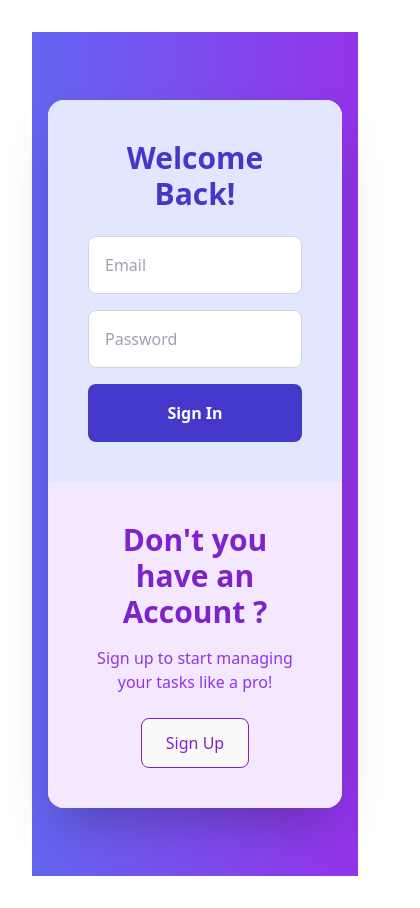
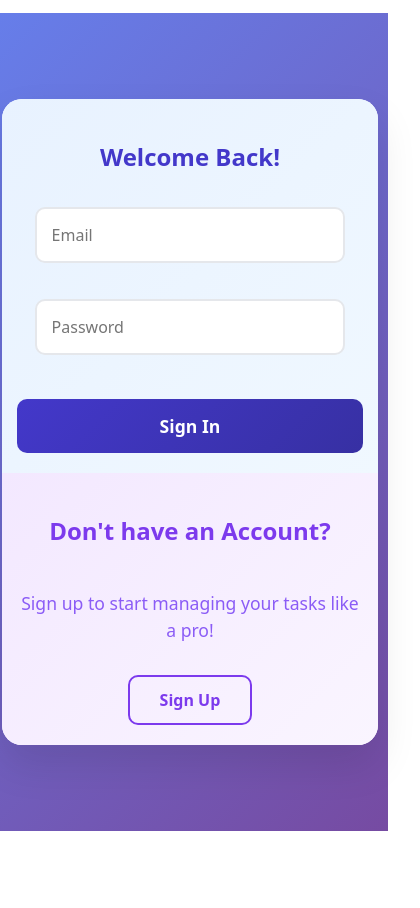
Before and after one commit to jayawickrma/SoftSora-technicalTest-Frontend, a React (Vite) app: page / in a window 390 px wide. Shown: the whole page, 420 px wide, since content can reach past the window. After the commit the page ends 844 px from the top, so only its background shows below. Built offline with nearby package versions, Linux system fonts and the light colour scheme.

Commit message:
created responsive login page ui

```diff
--- a/package.json
+++ b/package.json
@@ -25,7 +25,6 @@
     "eslint-plugin-react-hooks": "^5.2.0",
     "eslint-plugin-react-refresh": "^0.4.19",
     "globals": "^16.0.0",
-    "tailwindcss": "^3.4.17",
     "typescript": "~5.8.3",
     "typescript-eslint": "^8.30.1",
     "vite": "^6.3.5"
--- /dev/null
+++ b/src/CSS/LoginPage.css
@@ -0,0 +1,194 @@
+.login-container {
+    min-height: 94.6vh;
+    width: 96.4vw;
+    background: linear-gradient(135deg, #667eea 0%, #764ba2 100%);
+    padding: 20px;
+    margin-left: -120px;
+    margin-bottom: -50px;
+    margin-top: -50px;
+}
+
+.login-card {
+    background: white;
+    border-radius: 20px;
+    box-shadow: 0 20px 40px rgba(0,0,0,0.1);
+    overflow: hidden;
+    max-width: 1000px;
+    margin: 0 auto;
+}
+
+.form-section {
+    background: linear-gradient(135deg, #e8f2ff 0%, #f0f8ff 100%);
+    padding: 60px 40px;
+}
+
+.welcome-section {
+    background: linear-gradient(135deg, #f3e8ff 0%, #faf5ff 100%);
+    padding: 60px 40px;
+    display: flex;
+    flex-direction: column;
+    justify-content: center;
+    align-items: center;
+    text-align: center;
+}
+
+.form-title {
+    color: #4338ca;
+    font-weight: bold;
+    font-size: 2rem;
+    margin-bottom: 2rem;
+    text-align: center;
+}
+
+.welcome-title {
+    color: #7c3aed;
+    font-weight: bold;
+    font-size: 2rem;
+    margin-bottom: 1.5rem;
+}
+
+.welcome-text {
+    color: #8b5cf6;
+    margin-bottom: 2rem;
+    font-size: 1.1rem;
+}
+
+.form-input {
+    padding: 15px;
+    border: 2px solid #e5e7eb;
+    border-radius: 10px;
+    font-size: 1rem;
+    transition: all 0.3s ease;
+    margin-bottom: 20px;
+    width: 80%;
+}
+
+.form-input:focus {
+    outline: none;
+    border-color: #4338ca;
+    box-shadow: 0 0 0 3px rgba(67, 56, 202, 0.1);
+}
+
+.btn-primary-custom {
+    background: linear-gradient(135deg, #4338ca 0%, #3730a3 100%);
+    border: none;
+    padding: 15px;
+    border-radius: 10px;
+    font-weight: 600;
+    font-size: 1.1rem;
+    transition: all 0.3s ease;
+    color: white;
+    width: 100%;
+    cursor: pointer;
+}
+
+.btn-primary-custom:hover {
+    background: linear-gradient(135deg, #3730a3 0%, #312e81 100%);
+    transform: translateY(-2px);
+    box-shadow: 0 10px 20px rgba(67, 56, 202, 0.3);
+}
+
+.btn-outline-custom {
+    border: 2px solid #7c3aed;
+    color: #7c3aed;
+    background: transparent;
+    padding: 12px 30px;
+    border-radius: 10px;
+    font-weight: 600;
+    transition: all 0.3s ease;
+    cursor: pointer;
+}
+
+.btn-outline-custom:hover {
+    background: #7c3aed;
+    color: white;
+    transform: translateY(-2px);
+    box-shadow: 0 8px 16px rgba(124, 58, 237, 0.3);
+}
+
+.slide-in-left {
+    animation: slideInLeft 0.6s ease-out;
+}
+
+.slide-in-right {
+    animation: slideInRight 0.6s ease-out;
+}
+
+@keyframes slideInLeft {
+    from {
+        opacity: 0;
+        transform: translateX(-50px);
+    }
+    to {
+        opacity: 1;
+        transform: translateX(0);
+    }
+}
+
+@keyframes slideInRight {
+    from {
+        opacity: 0;
+        transform: translateX(50px);
+    }
+    to {
+        opacity: 1;
+        transform: translateX(0);
+    }
+}
+
+.row {
+    display: flex;
+    margin: 0;
+}
+
+.col-md-6 {
+    flex: 1;
+    min-height: 100%;
+}
+
+.h-100 {
+    height: 100%;
+}
+
+.d-flex {
+    display: flex;
+}
+
+.align-items-center {
+    align-items: center;
+}
+
+.justify-content-center {
+    justify-content: center;
+}
+
+.w-100 {
+    width: 100%;
+}
+
+.mb-3 {
+    margin-bottom: 1rem;
+}
+
+.mb-4 {
+    margin-bottom: 1.5rem;
+}
+
+@media (max-width: 768px) {
+    .row {
+        flex-direction: column;
+    }
+
+    .form-section, .welcome-section {
+        padding: 20px 15px;
+    }
+
+    .form-title, .welcome-title {
+        font-size: 1.5rem;
+    }
+
+    .login-container {
+        padding: 10px;
+        margin-left: -40px;
+    }
+}
--- /dev/null
+++ b/src/CSS/taskCard.css
@@ -0,0 +1,83 @@
+.task-card {
+    background-color: #fff;
+    border-radius: 12px;
+    padding: 20px;
+    margin: 10px auto;
+    max-width: 500px;
+    box-shadow: 0 2px 6px rgba(0, 0, 0, 0.1);
+    transition: box-shadow 0.3s ease;
+}
+
+.task-card:hover {
+    box-shadow: 0 4px 12px rgba(0, 0, 0, 0.15);
+}
+
+.task-card-header {
+    display: flex;
+    justify-content: space-between;
+    align-items: flex-start;
+    flex-wrap: wrap;
+}
+
+.task-card-details {
+    flex: 1 1 auto;
+}
+
+.task-title {
+    font-size: 1.5rem;
+    font-weight: bold;
+    color: #333;
+    margin-bottom: 10px;
+}
+
+.task-description {
+    color: #555;
+    font-size: 0.95rem;
+    margin-bottom: 10px;
+}
+
+.task-date,
+.task-priority {
+    color: #666;
+    font-size: 0.85rem;
+    margin-bottom: 5px;
+}
+
+.task-status {
+    padding: 6px 12px;
+    border-radius: 20px;
+    font-size: 0.75rem;
+    font-weight: 600;
+    text-transform: capitalize;
+    white-space: nowrap;
+}
+
+.task-status.completed {
+    background-color: #e6f4ea;
+    color: #276749;
+}
+
+.task-status.in-progress {
+    background-color: #fffbea;
+    color: #975a16;
+}
+
+.task-status.pending {
+    background-color: #fdecea;
+    color: #c53030;
+}
+
+@media (max-width: 600px) {
+    .task-card {
+        padding: 16px;
+    }
+
+    .task-title {
+        font-size: 1.2rem;
+    }
+
+    .task-status {
+        margin-top: 10px;
+        display: inline-block;
+    }
+}
--- a/src/Components/TaskCardComponent.tsx
+++ b/src/Components/TaskCardComponent.tsx
@@ -1,4 +1,5 @@
 import type { TaskModel } from "../Model/TaskModel";
+import "../CSS/taskCard.css";
 
 interface TaskCardProps {
     task: TaskModel;
@@ -6,30 +7,26 @@ interface TaskCardProps {
 
 export function TaskCard({ task }: TaskCardProps) {
     return (
-        <div className="bg-white shadow-md hover:shadow-xl transition-shadow duration-300 rounded-xl p-6 w-full max-w-md mx-auto">
-            <div className="flex justify-between items-start">
-                <div>
-                    <h3 className="text-xl font-bold text-gray-800 mb-2">
-                        {task.title}
-                    </h3>
-                    <p className="text-gray-600 text-sm mb-4">
+        <div className="task-card">
+            <div className="task-card-header">
+                <div className="task-card-details">
+                    <h3 className="task-title">{task.title}</h3>
+                    <p className="task-description">
                         {task.description || "No description provided."}
                     </p>
-                    <p className="text-sm text-gray-500">
-                        Due: <span className="font-medium">{task.dueDate || "No due date"}</span>
+                    <p className="task-date">
+                        <strong>Due:</strong> {task.dueDate || "No due date"}
+                    </p>
+                    <p className="task-date">
+                        <strong>Created:</strong> {task.createdAt}
+                    </p>
+                    <p className="task-priority">
+                        <strong>Priority:</strong> {task.priority}
                     </p>
                 </div>
-                <span
-                    className={`text-xs px-3 py-1 rounded-full font-semibold ${
-                        task.status === "completed"
-                            ? "bg-green-100 text-green-800"
-                            : task.status === "in-progress"
-                                ? "bg-yellow-100 text-yellow-800"
-                                : "bg-red-100 text-red-800"
-                    }`}
-                >
-          {task.status}
-        </span>
+                <span className={`task-status ${task.status}`}>
+                    {task.status}
+                </span>
             </div>
         </div>
     );
--- a/src/Pages/LoginPage.tsx
+++ b/src/Pages/LoginPage.tsx
@@ -1,71 +1,77 @@
 import { useState } from "react";
-import { motion } from "framer-motion";
-
+import '../CSS/LoginPage.css'
 export  function LoginPage() {
     const [isSignUp, setIsSignUp] = useState(false);
 
+    // @ts-ignore
+    const handleSubmit = (e) => {
+        e.preventDefault();
+        // Handle form submission here
+        console.log(isSignUp ? "Signing up..." : "Signing in...");
+    };
 
     return (
-        <div className="min-h-screen flex items-center justify-center bg-gradient-to-r from-indigo-500 to-purple-600 p-4">
-            <div className="w-full max-w-5xl bg-white rounded-2xl shadow-2xl overflow-hidden grid grid-cols-1 md:grid-cols-2">
-                <motion.div
-                    initial={{ opacity: 0, x: -50 }}
-                    animate={{ opacity: 1, x: 0 }}
-                    transition={{ duration: 0.5 }}
-                    className="p-10 flex flex-col justify-center bg-indigo-100"
-                >
-                    <h2 className="text-3xl font-bold text-indigo-700 mb-6 text-center">
+        <>
+
+            <div className="login-container d-flex align-items-center justify-content-center">
+                <div className="login-card w-100">
+                    <div className="row h-100">
+                        <div className="col-md-6 form-section slide-in-left">
+                            <h2 className="form-title">
                                 {isSignUp ? "Create an Account" : "Welcome Back!"}
                             </h2>
-                    <form className="space-y-4">
+                            <div>
                                 {isSignUp && (
+                                    <div className="mb-3">
                                         <input
                                             type="text"
                                             placeholder="Full Name"
-                                className="w-full p-4 border border-gray-300 rounded-lg focus:outline-none focus:ring-2 focus:ring-indigo-500"
+                                            className="form-input"
                                         />
+                                    </div>
                                 )}
+                                <div className="mb-3">
                                     <input
                                         type="email"
                                         placeholder="Email"
-                            className="w-full p-4 border border-gray-300 rounded-lg focus:outline-none focus:ring-2 focus:ring-indigo-500"
+                                        className="form-input"
                                     />
+                                </div>
+                                <div className="mb-4">
                                     <input
                                         type="password"
                                         placeholder="Password"
-                            className="w-full p-4 border border-gray-300 rounded-lg focus:outline-none focus:ring-2 focus:ring-indigo-500"
+                                        className="form-input"
                                     />
+                                </div>
                                 <button
-                            type="submit"
-                            className="w-full py-4 bg-indigo-700 hover:bg-indigo-800 text-white font-semibold rounded-lg"
+                                    onClick={handleSubmit}
+                                    className="btn-primary-custom"
                                 >
                                     {isSignUp ? "Sign Up" : "Sign In"}
                                 </button>
-                    </form>
-                </motion.div>
+                            </div>
+                        </div>
 
-                <motion.div
-                    initial={{ opacity: 0, x: 50 }}
-                    animate={{ opacity: 1, x: 0 }}
-                    transition={{ duration: 0.5 }}
-                    className="p-10 flex flex-col items-center justify-center bg-purple-100 text-center"
-                >
-                    <h2 className="text-3xl font-bold text-purple-700 mb-4">
-                        {isSignUp ? "Already have an account?" : "Don't you have an Account ?"}
+                        <div className="col-md-6 welcome-section slide-in-right">
+                            <h2 className="welcome-title">
+                                {isSignUp ? "Already have an account?" : "Don't have an Account?"}
                             </h2>
-                    <p className="mb-6 text-purple-600">
+                            <p className="welcome-text">
                                 {isSignUp
                                     ? "Sign in to manage your tasks efficiently."
                                     : "Sign up to start managing your tasks like a pro!"}
                             </p>
                             <button
                                 onClick={() => setIsSignUp(!isSignUp)}
-                        className="px-6 py-3 border border-purple-700 text-purple-700 rounded-lg hover:bg-purple-200"
+                                className="btn-outline-custom"
                             >
                                 {isSignUp ? "Sign In" : "Sign Up"}
                             </button>
-                </motion.div>
                         </div>
                     </div>
+                </div>
+            </div>
+        </>
     );
 }
--- a/src/index.css
+++ b/src/index.css
@@ -1,8 +1,3 @@
-@tailwind base;
-@tailwind components;
-@tailwind utilities;
-
-
 :root {
   font-family: system-ui, Avenir, Helvetica, Arial, sans-serif;
   line-height: 1.5;
@@ -47,7 +42,6 @@ button {
   font-size: 1em;
   font-weight: 500;
   font-family: inherit;
-  background-color: #1a1a1a;
   cursor: pointer;
   transition: border-color 0.25s;
 }
@@ -71,3 +65,23 @@ button:focus-visible {
     background-color: #f9f9f9;
   }
 }
+input,
+textarea,
+select {
+  padding: 0.6em 1em;
+  border: 1px solid #ccc;
+  border-radius: 6px;
+  background-color: #ffffff;
+  color: #000000;
+  font-size: 1em;
+  font-family: inherit;
+  transition: border-color 0.25s, background-color 0.25s;
+}
+
+input:focus,
+textarea:focus,
+select:focus {
+  outline: none;
+  border-color: #646cff;
+  background-color: #f0f0ff;
+}
--- a/tailwind.config.js
+++ /dev/null
@@ -1,10 +0,0 @@
-/** @type {import('tailwindcss').Config} */
-module.exports = {
-  content: [
-    "./src/**/*.{js,jsx,ts,tsx}",
-  ],
-  theme: {
-    extend: {},
-  },
-  plugins: [],
-}
```
Lines whose indentation alone changed are shown as unchanged.
